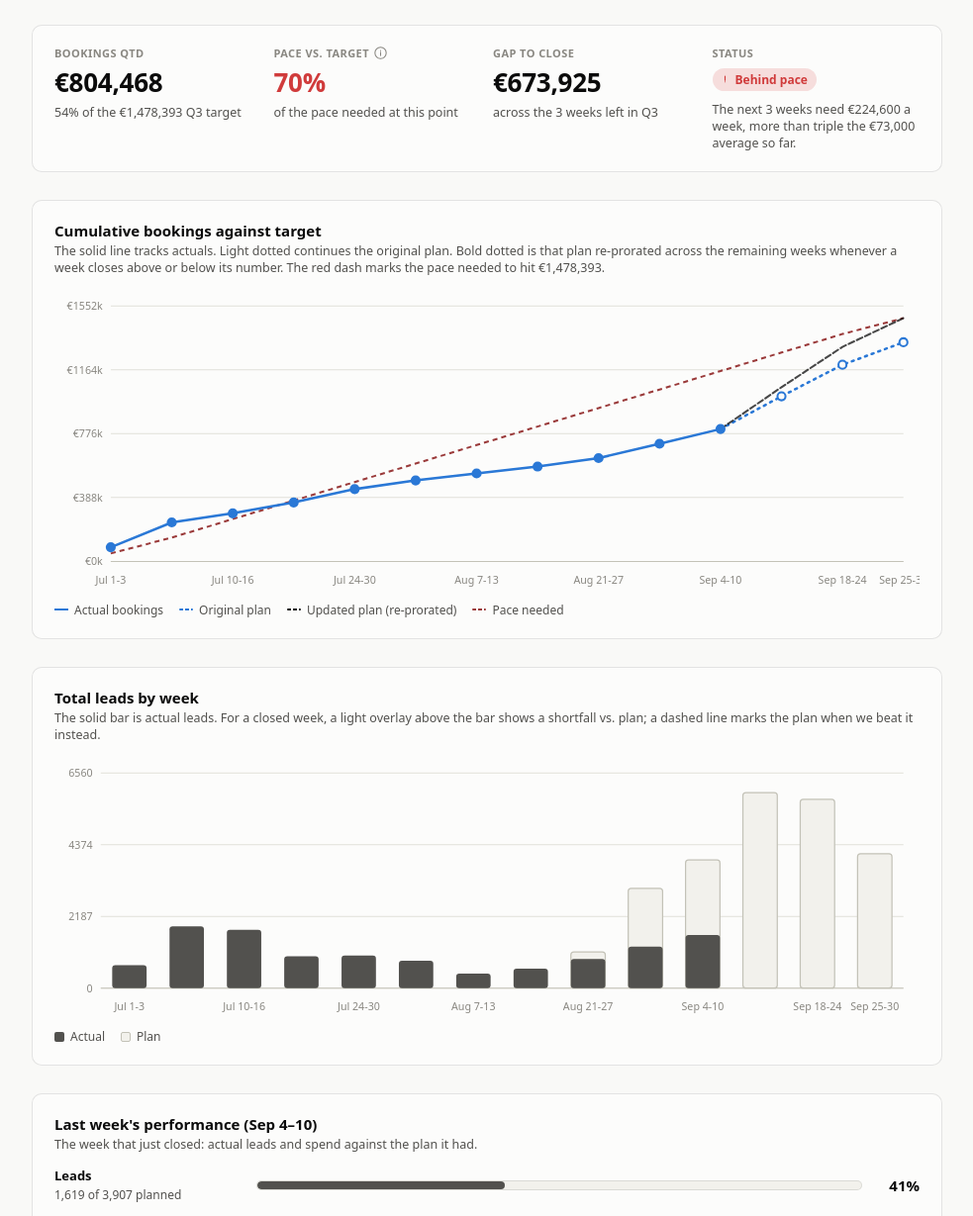
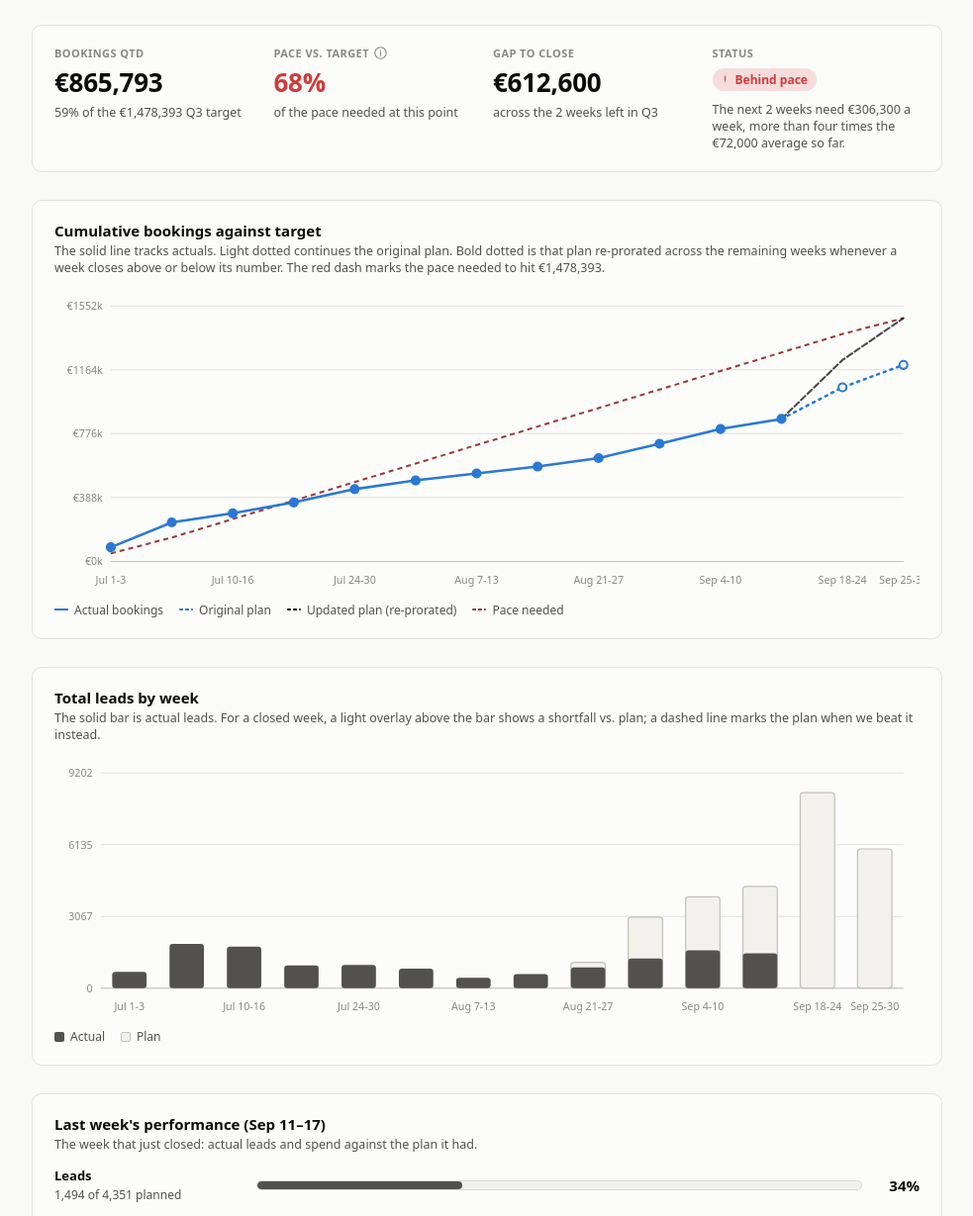
Before and after one commit to francoecker-akka/akka-q3-tracker-site, a website: page index.html in a window 1280 px wide. Shown: the part 95-1324 px from the top of the page at 99% size, without its empty margins (148-1131 px from the left). Drawn offline with Linux system fonts and the light colour scheme.

Commit message:
Close out Sep 11-17: real bookings (61,325 of 198,841) and leads/spend; start Sep 18-24
Co-Authored-By: Claude Sonnet 5 <noreply@anthropic.com>

```diff
--- a/index.html
+++ b/index.html
@@ -187,24 +187,24 @@
     <div class="card hero">
       <div class="tile">
         <div class="label">Bookings QTD</div>
-        <div class="value">€804,468</div>
-        <div class="sub">54% of the €1,478,393 Q3 target</div>
+        <div class="value">€865,793</div>
+        <div class="sub">59% of the €1,478,393 Q3 target</div>
       </div>
       <div class="tile">
         <div class="label">
           Pace vs. target
           <span class="info-icon" tabindex="0">
             <svg viewBox="0 0 16 16" fill="none"><circle cx="8" cy="8" r="7" stroke="currentColor" stroke-width="1.3"/><path d="M8 7.2v4M8 5.1v.01" stroke="currentColor" stroke-width="1.3" stroke-linecap="round"/></svg>
-            <span class="info-tooltip">Actual bookings so far, divided by the pace we'd need if the €1,478,393 Q3 target were spread evenly across the quarter's 92 days. 70% means we're 30% behind that even pace, not 30% behind the full Q3 target.</span>
+            <span class="info-tooltip">Actual bookings so far, divided by the pace we'd need if the €1,478,393 Q3 target were spread evenly across the quarter's 92 days. 68% means we're 32% behind that even pace, not 32% behind the full Q3 target.</span>
           </span>
         </div>
-        <div class="value" style="color:var(--critical)">70%</div>
+        <div class="value" style="color:var(--critical)">68%</div>
         <div class="sub">of the pace needed at this point</div>
       </div>
       <div class="tile">
         <div class="label">Gap to close</div>
-        <div class="value">€673,925</div>
-        <div class="sub">across the 3 weeks left in Q3</div>
+        <div class="value">€612,600</div>
+        <div class="sub">across the 2 weeks left in Q3</div>
       </div>
       <div class="tile">
         <div class="label">Status</div>
@@ -212,7 +212,7 @@
           <svg viewBox="0 0 16 16" fill="none"><path d="M8 3v6M8 11.2v.01" stroke="currentColor" stroke-width="1.6" stroke-linecap="round"/></svg>
           Behind pace
         </div>
-        <div class="sub" style="margin-top:6px">The next 3 weeks need €224,600 a week, more than triple the €73,000 average so far.</div>
+        <div class="sub" style="margin-top:6px">The next 2 weeks need €306,300 a week, more than four times the €72,000 average so far.</div>
       </div>
     </div>
 
@@ -245,7 +245,7 @@
     </div>
 
     <div class="card">
-      <p class="section-title">Last week's performance (Sep 4–10)</p>
+      <p class="section-title">Last week's performance (Sep 11–17)</p>
       <p class="section-note">The week that just closed: actual leads and spend against the plan it had.</p>
       <div class="progress-rows" id="lastWeekSummary"></div>
       <details class="breakdown-toggle">
@@ -263,7 +263,7 @@
     </div>
 
     <div class="card">
-      <p class="section-title">This week so far (Sep 11–17)</p>
+      <p class="section-title">This week so far (Sep 18–24)</p>
       <p class="section-note">Progress against this week's plan, not a daily target.</p>
       <div class="progress-rows" id="weekSummary"></div>
       <details class="breakdown-toggle">
@@ -342,31 +342,31 @@
 <script>
 (function () {
   var weeks = ["Jul 1-3","Jul 3-9","Jul 10-16","Jul 17-23","Jul 24-30","Jul 31-Aug 6","Aug 7-13","Aug 14-20","Aug 21-27","Aug 28-Sep 3","Sep 4-10","Sep 11-17","Sep 18-24","Sep 25-30"];
-  var actualCount = 11;
-  var bookings = [86076,150639,55382,66048,80975,52919,42362,42020,51412,87283,89352,198841,191845,136552];
-  var totalLeads = [698,1888,1777,971,997,837,442,597,892,1268,1619,4381,4198,2788];
+  var actualCount = 12;
+  var bookings = [86076,150639,55382,66048,80975,52919,42362,42020,51412,87283,89352,61325,191845,136552];
+  var totalLeads = [698,1888,1777,971,997,837,442,597,892,1268,1619,1494,4198,2788];
 
-  // "So far" figures cover Sep 11-15. Sep 11-17 is still open.
+  // "So far" figures cover Sep 18 (Sep 18-24 is still open, leads pipeline hasn't posted anything yet).
   // `plan` is the last known Google Sheet forecast for weeks 8-13, hand-set and frozen -- never
   // derive it from `data`, since `data` gets overwritten with the real (BigQuery) number the moment
   // a week closes. Update `plan` by hand only when the sheet's own forecast changes.
-  // lastWeekSpendActual/lastWeekSpendPlan: the closed week's (Aug 28-Sep 3) final spend, captured before
+  // lastWeekSpendActual/lastWeekSpendPlan: the closed week's (Sep 11-17) final spend, captured before
   // spendSoFar/spendPlan got reset to track the new live week -- there's no 14-week spend series like
   // there is for leads, so this closed-week snapshot has to be kept by hand, separately.
-  // nextWeekSpendPlan: same story, one week further out (Sep 11-17) -- for the Next week targets card.
+  // nextWeekSpendPlan: same story, one week further out (Sep 25-30) -- for the Next week targets card.
   var paidChannels = [
-    { name: "Google", key: "google", data: [179,1191,982,109,95,68,76,83,228,406,599,902,893,568], plan: [241,703,849,882,893,568], status: "critical", statusLabel: "Collapsed", leadsSoFar: 374, spendSoFar: 22235.79, spendPlan: 34855, lastWeekSpendActual: 36068.77, lastWeekSpendPlan: 35855, nextWeekSpendPlan: 21027 },
-    { name: "Meta", key: "meta", data: [46,148,241,314,332,209,137,209,252,330,479,1934,1752,1168], plan: [489,1200,1583,1684,1752,1168], status: "warning", statusLabel: "Needs to double", leadsSoFar: 375, spendSoFar: 19535.60, spendPlan: 23102, lastWeekSpendActual: 23280.79, lastWeekSpendPlan: 23941, nextWeekSpendPlan: 38506 },
-    { name: "TikTok", key: "tiktok", data: [0,0,0,0,0,0,0,9,26,42,50,146,204,159], plan: [18,74,108,146,204,159], status: "warning", statusLabel: "Just launched", leadsSoFar: 34, spendSoFar: 3827.85, spendPlan: 9103, lastWeekSpendActual: 5944.25, lastWeekSpendPlan: 8282, nextWeekSpendPlan: 5872 },
-    { name: "Reddit", key: "reddit", data: [0,0,0,0,0,0,0,0,1,1,43,59,43,25], plan: [1,8,48,59,43,25], status: "good", statusLabel: "Launched early, on plan", leadsSoFar: 21, spendSoFar: 5007.65, spendPlan: 9123, lastWeekSpendActual: 8539.36, lastWeekSpendPlan: 9105, nextWeekSpendPlan: 4685 }
+    { name: "Google", key: "google", data: [179,1191,982,109,95,68,76,83,228,406,599,455,893,568], plan: [241,703,849,882,893,568], status: "critical", statusLabel: "Collapsed", leadsSoFar: 0, spendSoFar: 860.20, spendPlan: 21027, lastWeekSpendActual: 28420.22, lastWeekSpendPlan: 34855, nextWeekSpendPlan: 14719 },
+    { name: "Meta", key: "meta", data: [46,148,241,314,332,209,137,209,252,330,479,542,1752,1168], plan: [489,1200,1583,1684,1752,1168], status: "warning", statusLabel: "Needs to double", leadsSoFar: 0, spendSoFar: 1029.93, spendPlan: 38506, lastWeekSpendActual: 27559.24, lastWeekSpendPlan: 23102, nextWeekSpendPlan: 23206 },
+    { name: "TikTok", key: "tiktok", data: [0,0,0,0,0,0,0,9,26,42,50,40,204,159], plan: [18,74,108,146,204,159], status: "warning", statusLabel: "Just launched", leadsSoFar: 0, spendSoFar: 93.98, spendPlan: 5872, lastWeekSpendActual: 5029.77, lastWeekSpendPlan: 9103, nextWeekSpendPlan: 4110 },
+    { name: "Reddit", key: "reddit", data: [0,0,0,0,0,0,0,0,1,1,43,26,43,25], plan: [1,8,48,59,43,25], status: "good", statusLabel: "Launched early, on plan", leadsSoFar: 0, spendSoFar: 92.61, spendPlan: 4685, lastWeekSpendActual: 5800.99, lastWeekSpendPlan: 9123, nextWeekSpendPlan: 7027 }
   ];
   var otherChannels = [
-    { name: "Social Media (owned)", data: [21,33,22,27,41,38,25,33,61,37,57,154,170,119], plan: [50,99,129,154,170,119], status: "warning", statusLabel: "Needs to scale", leadsSoFar: 22 },
-    { name: "GPs", data: [5,16,14,7,7,4,0,1,2,0,4,73,80,56], plan: [16,26,49,73,80,56], status: "critical", statusLabel: "Stalled", leadsSoFar: 5 },
-    { name: "Emails", data: [3,4,3,37,14,6,4,1,84,191,80,78,48,32], plan: [8,232,252,378,48,232], status: "good", statusLabel: "Reactivation spike", leadsSoFar: 22 },
-    { name: "PR", data: [24,14,14,12,9,8,7,9,12,15,24,25,25,21], plan: [9,14,21,25,25,21], status: "good", statusLabel: "On plan", leadsSoFar: 15 },
-    { name: "Organic", data: [58,24,34,27,42,38,17,46,22,31,24,63,57,26], plan: [36,51,41,63,57,26], status: "good", statusLabel: "Ahead of plan", leadsSoFar: 27 },
-    { name: "Unknown/Direct", data: [362,458,467,438,457,466,176,206,204,215,259,967,925,614], plan: [240,635,828,887,925,614], status: "warning", statusLabel: "Not attributable", leadsSoFar: 191 }
+    { name: "Social Media (owned)", data: [21,33,22,27,41,38,25,33,61,37,57,32,170,119], plan: [50,99,129,154,170,119], status: "warning", statusLabel: "Needs to scale", leadsSoFar: 0 },
+    { name: "GPs", data: [5,16,14,7,7,4,0,1,2,0,4,7,80,56], plan: [16,26,49,73,80,56], status: "critical", statusLabel: "Stalled", leadsSoFar: 0 },
+    { name: "Emails", data: [3,4,3,37,14,6,4,1,84,191,80,23,48,32], plan: [8,232,252,378,48,232], status: "good", statusLabel: "Reactivation spike", leadsSoFar: 0 },
+    { name: "PR", data: [24,14,14,12,9,8,7,9,12,15,24,21,25,21], plan: [9,14,21,25,25,21], status: "good", statusLabel: "On plan", leadsSoFar: 0 },
+    { name: "Organic", data: [58,24,34,27,42,38,17,46,22,31,24,38,57,26], plan: [36,51,41,63,57,26], status: "good", statusLabel: "Ahead of plan", leadsSoFar: 0 },
+    { name: "Unknown/Direct", data: [362,458,467,438,457,466,176,206,204,215,259,310,925,614], plan: [240,635,828,887,925,614], status: "warning", statusLabel: "Not attributable", leadsSoFar: 0 }
   ];
 
   var cum = [];
@@ -641,7 +641,7 @@
     return '<path d="M3.5 8.5l3 3 6-7" stroke="currentColor" stroke-width="1.6" fill="none" stroke-linecap="round" stroke-linejoin="round"/>';
   }
 
-  var currentWeekIndex = actualCount; // Sep 11-17: the week under way right now
+  var currentWeekIndex = actualCount; // Sep 18-24: the week under way right now
 
   function pctChangeLabel(last, next) {
     if (last === 0) return next === 0 ? '–' : 'new';
@@ -838,7 +838,7 @@
     }).join('');
   }
 
-  var lastWeekIndex = actualCount - 1; // Sep 4-10: the week that just closed
+  var lastWeekIndex = actualCount - 1; // Sep 11-17: the week that just closed
   var lastWeekPlanIndex = lastWeekIndex - originalActualCount; // its slot in each channel's `plan` array
 
   function renderLastWeekSummary() {
```
